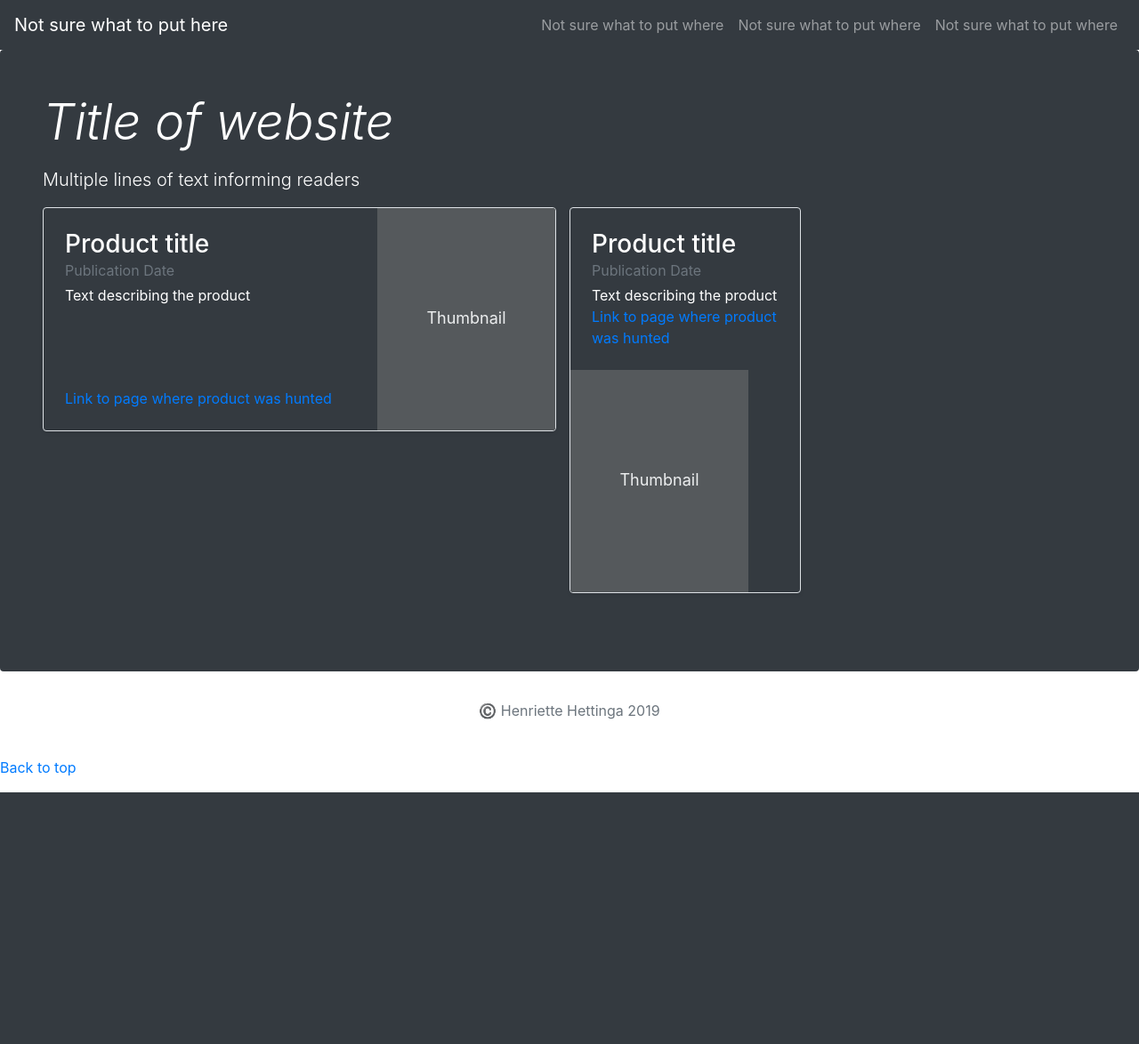
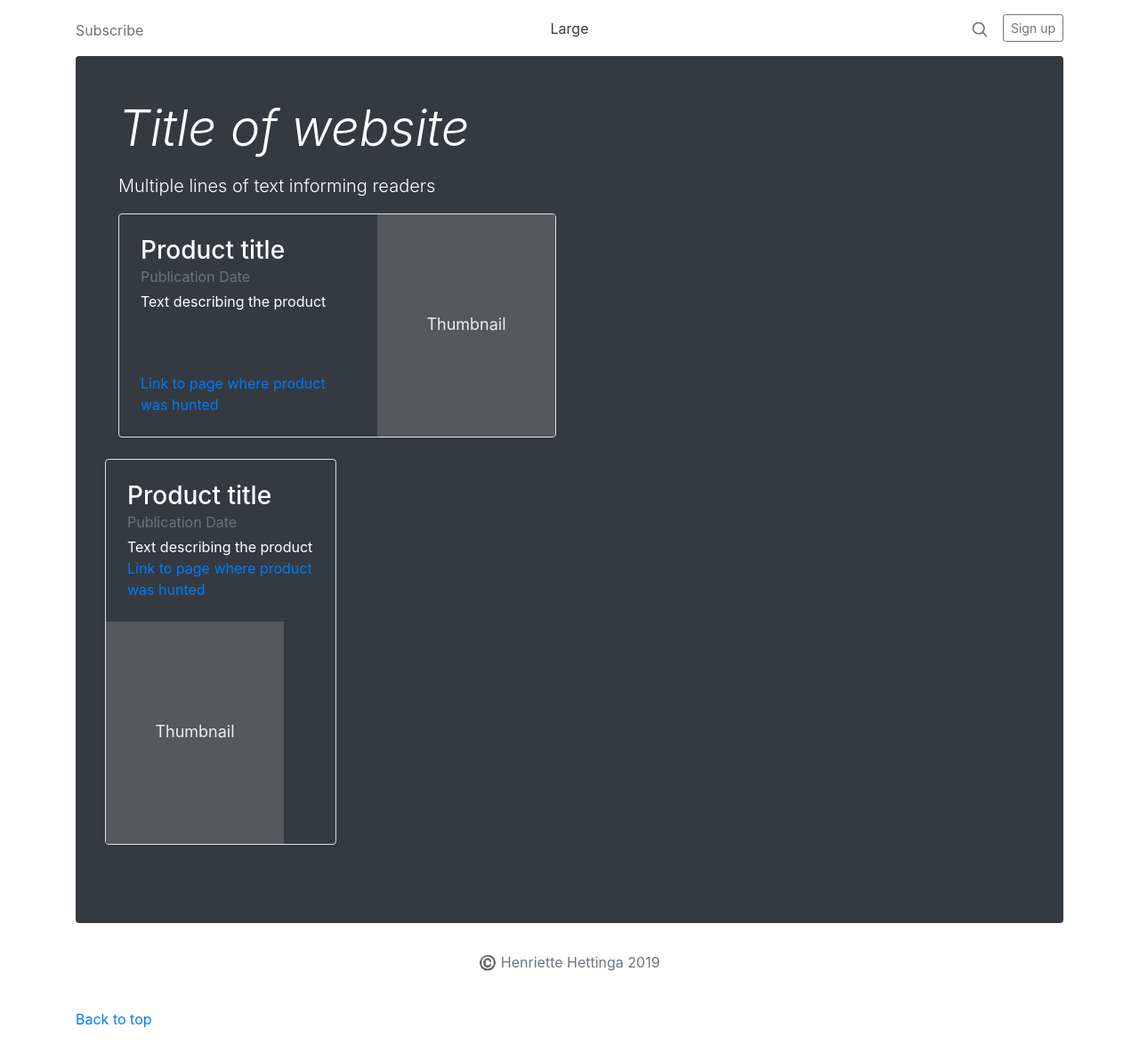
Before and after one commit to Jethet/udemycourse-producthunt-project, a Django app: page / in a window 1280 px wide. Shown: the whole page at 89% size. Before the commit the page ends 891 px from the top, so only its background shows below. Run offline with Django 3.2, Linux system fonts and the light colour scheme; some libraries are stand-ins or nearby versions.

Commit message:
Improve layout homepage

```diff
--- a/product/templates/product/home.html
+++ b/product/templates/product/home.html
@@ -37,21 +37,23 @@
 </head>
 
 <body>
-  <header>
-    <nav class="navbar navbar-expand-lg navbar-dark bg-dark">
-      <a class="navbar-brand" href="">Not sure what to put here</a>
-      <button class="navbar-toggler" type="button" data-toggle="collapse" data-target="#navbarNavAltMarkup" aria-controls="navbarNavAltMarkup" aria-expanded="false" aria-label="Toggle navigation">
-        <span class="navbar-toggler-icon"></span>
-      </button>
-      <div class="collapse navbar-collapse" id="navbarNavAltMarkup">
-        <div class="navbar-nav ml-auto">
-          <a class="nav-item nav-link" href="">Not sure what to put where</a>
-          <a class="nav-item nav-link" href="">Not sure what to put where</a>
-          <a class="nav-item nav-link" href="">Not sure what to put where</a>
-        </div>
+  <div class="container">
+  <header class="blog-header py-3">
+    <div class="row flex-nowrap justify-content-between align-items-center">
+      <div class="col-4 pt-1">
+        <a class="text-muted" href="#">Subscribe</a>
       </div>
-    </nav>
-    </header>
+      <div class="col-4 text-center">
+        <a class="blog-header-logo text-dark" href="#">Large</a>
+      </div>
+      <div class="col-4 d-flex justify-content-end align-items-center">
+        <a class="text-muted" href="#">
+          <svg xmlns="http://www.w3.org/2000/svg" width="20" height="20" fill="none" stroke="currentColor" stroke-linecap="round" stroke-linejoin="round" stroke-width="2" class="mx-3" role="img" viewBox="0 0 24 24" focusable="false"><title>Search</title><circle cx="10.5" cy="10.5" r="7.5"/><path d="M21 21l-5.2-5.2"/></svg>
+        </a>
+        <a class="btn btn-sm btn-outline-secondary" href="#">Sign up</a>
+      </div>
+    </div>
+  </header>
 
     <main role="main">
     <div class="jumbotron p-4 p-md-5 text-white rounded bg-dark">
```
